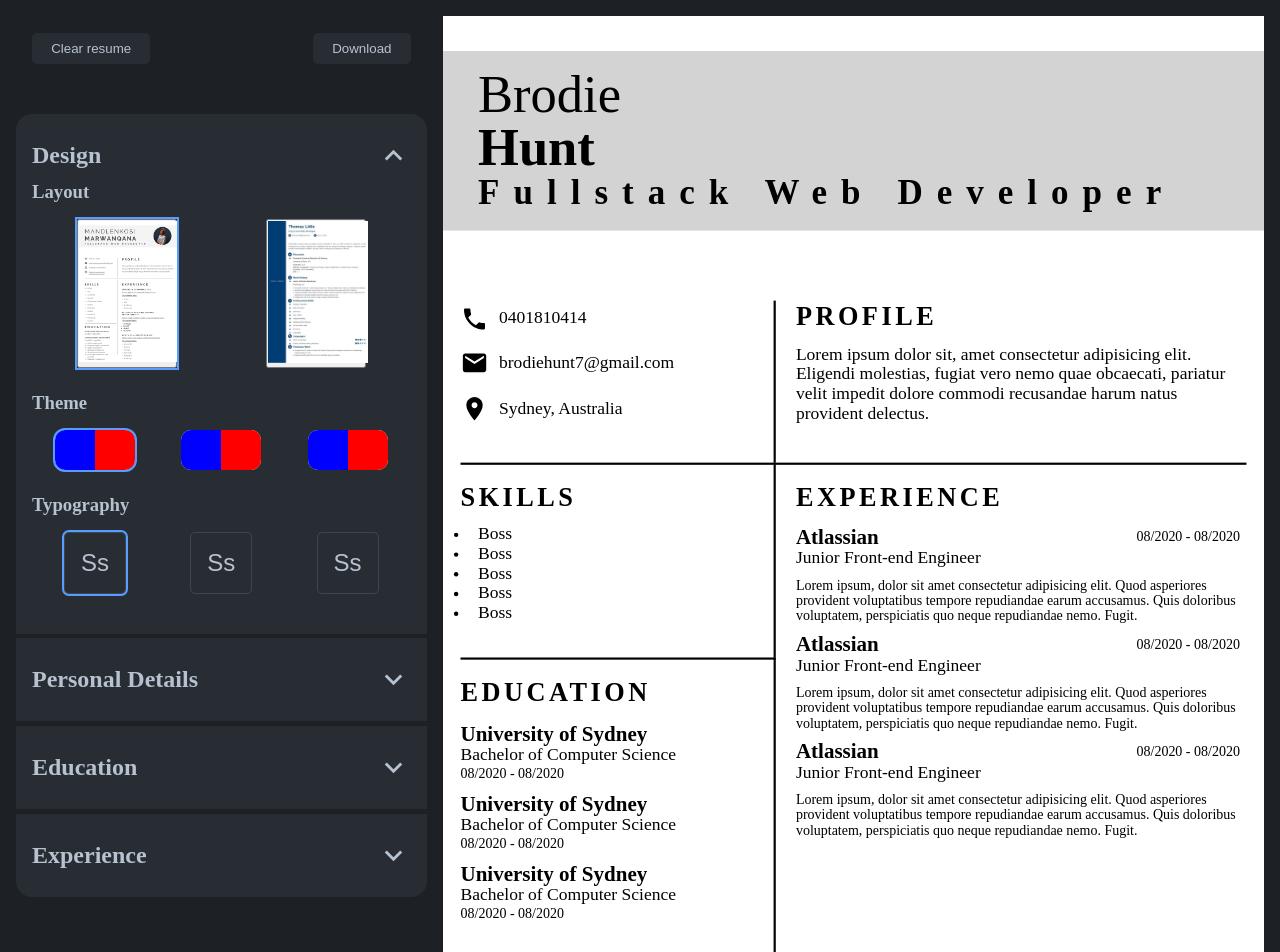
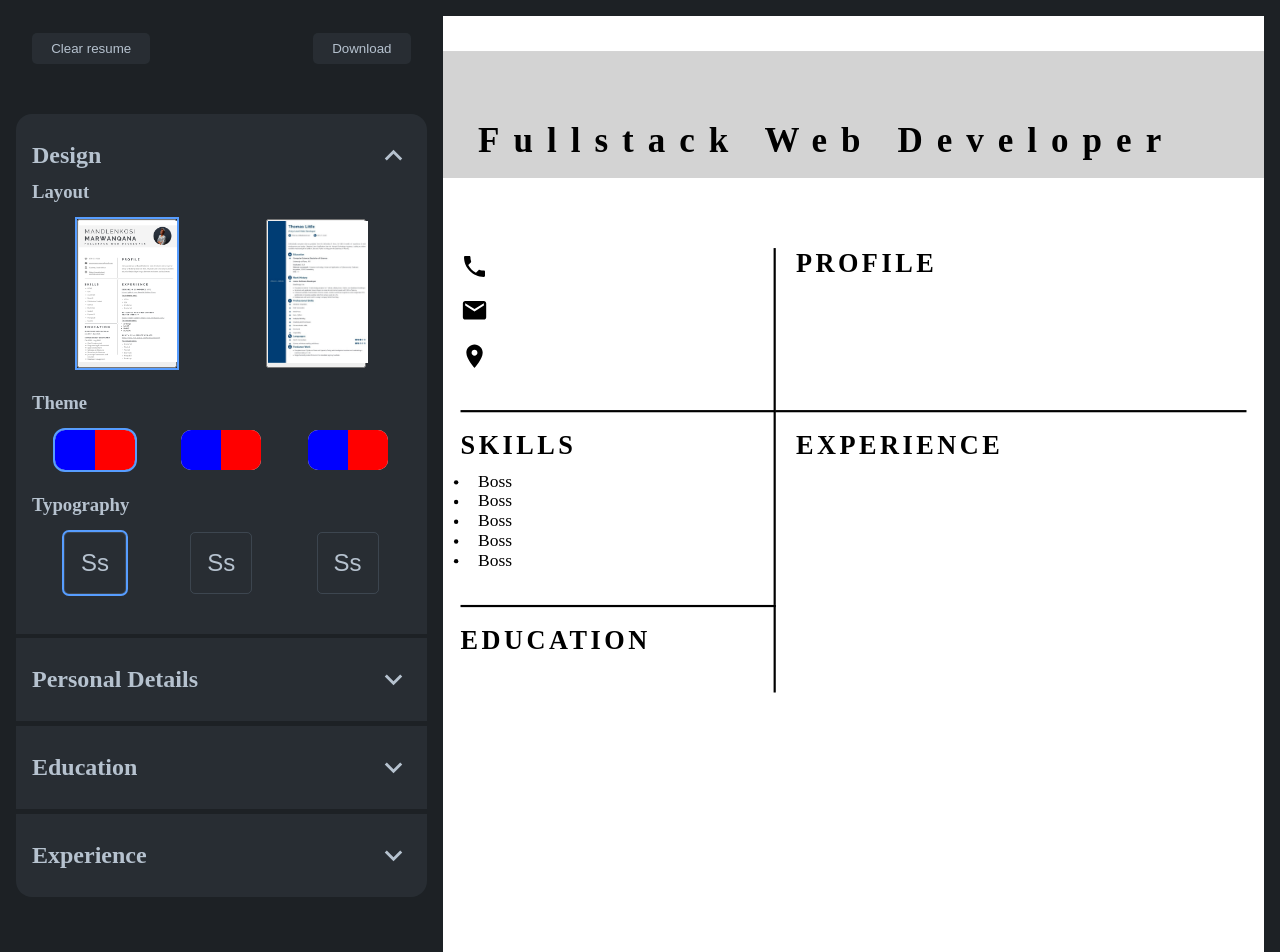
Before and after one commit to brodiehunt/cv-builder, a React (Vite) app: page / in a window 1280 px wide. Shown: the top 952 px of the page. Built offline with nearby package versions, Linux system fonts and the light colour scheme.

Commit message:
Add profile feild to details section. Add capability for text area element in form group. Change 'profile' and 'description' text feilds to use text area forminput

```diff
--- a/src/App.jsx
+++ b/src/App.jsx
@@ -7,14 +7,14 @@ import './App.css'
 
 function App() {
   const [design, setDesign] = useState({layout: 'layoutOne', theme: 'themeOne', typography: 'typeOne'});
-  const [personDetails, setPersonDetails] = useState({fullName: 'Hello', email: '', phone: '', address: ''});
+  const [personDetails, setPersonDetails] = useState({fullName: '', email: '', phone: '', address: '', profile: ''});
   const [education, setEducation] = useState([]);
   const [experience, setExperience] = useState([]);
 
   // Clear entire application
   function clearResume() {
     setDesign({layout: 'layoutOne', theme: 'themeOne', typography: 'typeOne'});
-    setPersonDetails({fullName: '', email: '', phone: '', address: ''})
+    setPersonDetails({fullName: '', email: '', phone: '', address: '', profile: ''})
     setEducation([]);
     setExperience([]);
   }
--- a/src/components/DetailsForm.jsx
+++ b/src/components/DetailsForm.jsx
@@ -8,7 +8,7 @@ function DetailsForm({formDetails, handleSaveDetails}) {
     function handleClearForm(event) {
         console.log('setting state');
         event.preventDefault();
-        setFormState({fullName: "", email: "", phone: "", address: ""});
+        setFormState({fullName: "", email: "", phone: "", address: "", profile: ""});
     }
 
     function handleOnChange(event) {
@@ -35,6 +35,10 @@ function DetailsForm({formDetails, handleSaveDetails}) {
             value={formState.address} id="address" placeholder="City, Country" label="Address"
             handleOnChange={handleOnChange}
             />
+            <FormGroup className="input" textarea={true} name="profile" type="text"
+            value={formState.profile} id="profile" placeholder="Intro about you" label="Profile"
+            handleOnChange={handleOnChange}
+            />
             <div className='form-btns-container'>
                 <button className="btn" onClick={handleClearForm}>Clear</button>
                 <button className="btn" onClick={(event) => handleSaveDetails(event, formState)}>Save</button>
--- a/src/components/Education.jsx
+++ b/src/components/Education.jsx
@@ -29,7 +29,7 @@ function Education({educationData, handleSaveNewEducation, handleUpdateEducation
     const educationDivs = educationData.map((item) => {
         return (
             <div className="existing-object-tab" key={item.id} onClick={() => handleUpdateFormOpen(item)}>
-                <p>{item.degree}</p>
+                <p>{item.degree || item.school}</p>
                 <DeleteOutlineIcon className="delete-icon" onClick={(event) => {
                     event.stopPropagation();
                     handleDeleteEducation(item)}}/>
--- a/src/components/ExperienceForm.jsx
+++ b/src/components/ExperienceForm.jsx
@@ -45,7 +45,7 @@ function ExperienceForm({formDetails, saveCallback, handleToggleForm}) {
             value={formState.location} id="location" placeholder="" label="Location"
             handleOnChange={handleOnChange}
             />
-            <FormGroup className="input" name="description" type="text"
+            <FormGroup className="input" textarea={true} name="description" type="text"
             value={formState.description} id="description" placeholder="" label="Description"
             handleOnChange={handleOnChange}
             />
--- a/src/components/Page.jsx
+++ b/src/components/Page.jsx
@@ -7,7 +7,7 @@ function Page({design, details, education, experience}) {
     const pageElementRef = useRef(null);
     const gridContainerRef = useRef(null);
     const fixedPageWidth = 375;
-
+    const [firstName, lastName] = details.fullName.split(' ');
     useEffect(() => {
         const scaleElement = () => {
             const gridContainer = gridContainerRef.current;
@@ -33,35 +33,79 @@ function Page({design, details, education, experience}) {
         };
     }, []);
 
+    const educationItems = education.map((item) => {
+        return (
+            <div className="education-item" key={item.id}>
+                <div className="university">
+                    {item.school}
+                </div>
+                <div className="degree">
+                    {item.degree}
+                </div>
+                <div className="date">
+                    <div className="start">
+                        {item.start}
+                    </div>
+                    -
+                    <div className="end">
+                        {item.end}
+                    </div>
+                </div>
+            </div>
+        )
+    })
+    const experienceItems = experience.map((item) => {
+        return (
+            <div className="experience-item" key={item.id}>
+                <div className="company">
+                    {item.companyName}
+                </div>
+                <div className="role">
+                    {item.positionTitle}
+                </div>
+                <div className="date">
+                    <div className="start">
+                        {item.start}
+                    </div>
+                    -
+                    <div className="end">
+                        {item.end}
+                    </div>
+                </div>
+                <div className="description">
+                    {item.description}
+                </div>
+            </div>
+        )
+    })
+
     return (
         <div className="page-container" ref={gridContainerRef}>
         {(design.layout == 'layoutOne') ? (
             <div ref={pageElementRef} className={`page ${design.layout} ${design.theme} ${design.typography}`}>
                 <div className="banner">
-                    <h1><span>Brodie</span><br/> Hunt </h1>
+                    <h1><span>{firstName}</span><br/> {lastName} </h1>
                     <div>Fullstack Web Developer</div>
                 </div>
                 <div className="grid-container">
                     <div className="info">
                         <div className="phone">
                             <PhoneIcon className="icon"/>
-                            <p>0401810414</p>
+                            <p>{details.phone}</p>
                         </div>
                         <div className="email">
                             <EmailIcon className="icon" />
-                            <p>brodiehunt7@gmail.com</p>
+                            <p>{details.email}</p>
                         </div>
                         <div className="address">
                             <LocationOnIcon className="icon" />
-                            <p>Sydney, Australia</p>
+                            <p>{details.address}</p>
                         </div>
                     </div>
                     <div className="profile">
                         <h2>Profile</h2>
                         <p>
-                            Lorem ipsum dolor sit, amet consectetur adipisicing elit. Eligendi molestias,
-                            fugiat vero nemo quae obcaecati, pariatur velit impedit dolore commodi recusandae
-                            harum natus provident delectus.
+                            {details.profile}
                         </p>
                     </div>
                     <div className="skills">
@@ -76,126 +120,11 @@ function Page({design, details, education, experience}) {
                     </div>
                     <div className="experience">
                         <h2>Experience</h2>
-                        <div className="experience-item">
-                            <div className="company">
-                                Atlassian
-                            </div>
-                            <div className="role">
-                                Junior Front-end Engineer
-                            </div>
-                            <div className="date">
-                                <div className="start">
-                                    08/2020
-                                </div>
-                                -
-                                <div className="end">
-                                    08/2020
-                                </div>
-                            </div>
-                            <div className="description">
-                                Lorem ipsum, dolor sit amet consectetur adipisicing elit. Quod asperiores
-                                provident voluptatibus tempore repudiandae earum accusamus. Quis doloribus
-                                voluptatem, perspiciatis quo neque repudiandae nemo. Fugit.
-                            </div>
-                        </div>
-                        <div className="experience-item">
-                            <div className="company">
-                                Atlassian
-                            </div>
-                            <div className="role">
-                                Junior Front-end Engineer
-                            </div>
-                            <div className="date">
-                                <div className="start">
-                                    08/2020
-                                </div>
-                                -
-                                <div className="end">
-                                    08/2020
-                                </div>
-                            </div>
-                            <div className="description">
-                                Lorem ipsum, dolor sit amet consectetur adipisicing elit. Quod asperiores
-                                provident voluptatibus tempore repudiandae earum accusamus. Quis doloribus
-                                voluptatem, perspiciatis quo neque repudiandae nemo. Fugit.
-                            </div>
-                        </div>
-                        <div className="experience-item">
-                            <div className="company">
-                                Atlassian
-                            </div>
-                            <div className="role">
-                                Junior Front-end Engineer
-                            </div>
-                            <div className="date">
-                                <div className="start">
-                                    08/2020
-                                </div>
-                                -
-                                <div className="end">
-                                    08/2020
-                                </div>
-                            </div>
-                            <div className="description">
-                                Lorem ipsum, dolor sit amet consectetur adipisicing elit. Quod asperiores
-                                provident voluptatibus tempore repudiandae earum accusamus. Quis doloribus
-                                voluptatem, perspiciatis quo neque repudiandae nemo. Fugit.
-                            </div>
-                        </div>
+                        {experienceItems}
                     </div>
                     <div className="education">
                         <h2>Education</h2>
-                        <div className="education-item">
-                            <div className="university">
-                                University of Sydney
-                            </div>
-                            <div className="degree">
-                                Bachelor of Computer Science
-                            </div>
-                            <div className="date">
-                                <div className="start">
-                                    08/2020
-                                </div>
-                                -
-                                <div className="end">
-                                    08/2020
-                                </div>
-                            </div>
-                        </div>
-                        <div className="education-item">
-                            <div className="university">
-                                University of Sydney
-                            </div>
-                            <div className="degree">
-                                Bachelor of Computer Science
-                            </div>
-                            <div className="date">
-                                <div className="start">
-                                    08/2020
-                                </div>
-                                -
-                                <div className="end">
-                                    08/2020
-                                </div>
-                            </div>
-                        </div>
-                        <div className="education-item">
-                            <div className="university">
-                                University of Sydney
-                            </div>
-                            <div className="degree">
-                                Bachelor of Computer Science
-                            </div>
-                            <div className="date">
-                                <div className="start">
-                                    08/2020
-                                </div>
-                                -
-                                <div className="end">
-                                    08/2020
-                                </div>
-                            </div>
-                        </div>
+                        {educationItems}
                     </div>
                 </div>
             </div>
```
Also changed, not shown: src/components/FormGroup.jsx (+5 -3 lines), src/styles/FormGroup.css (+8 -0 lines).
